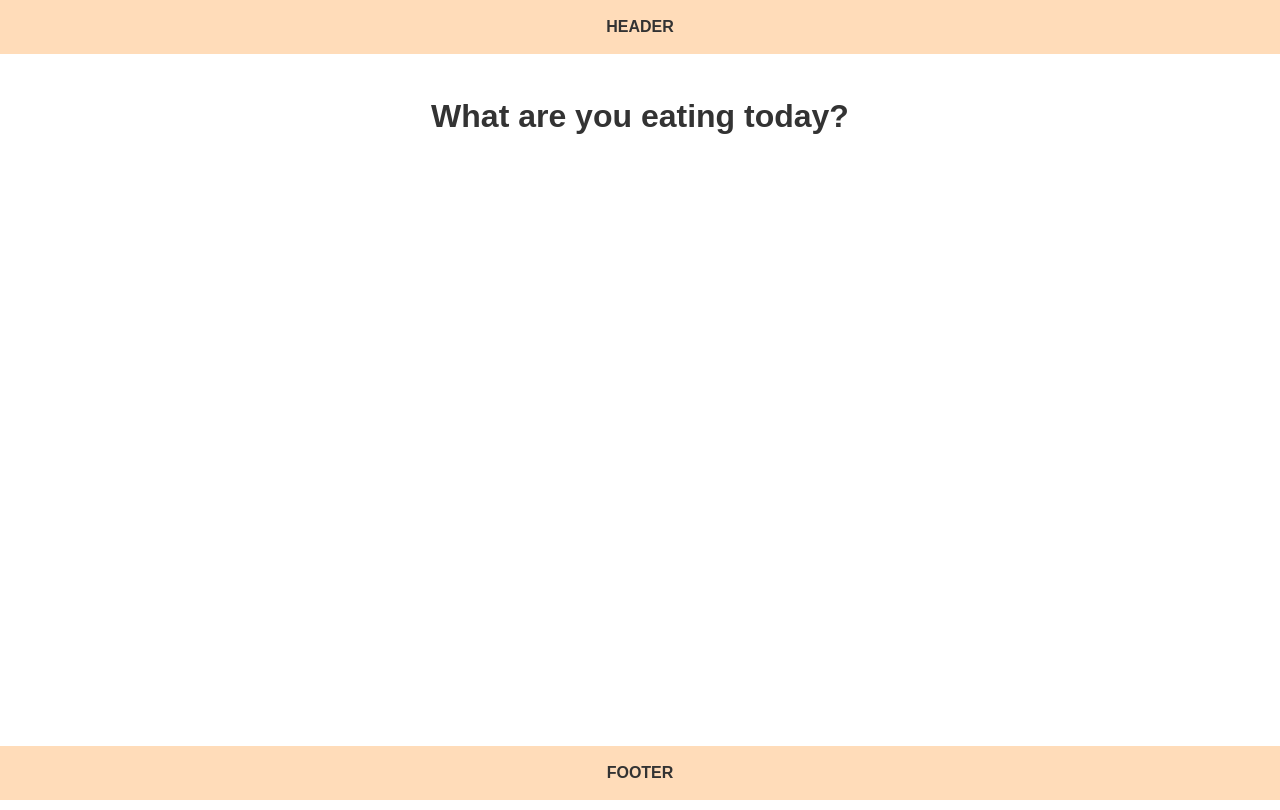
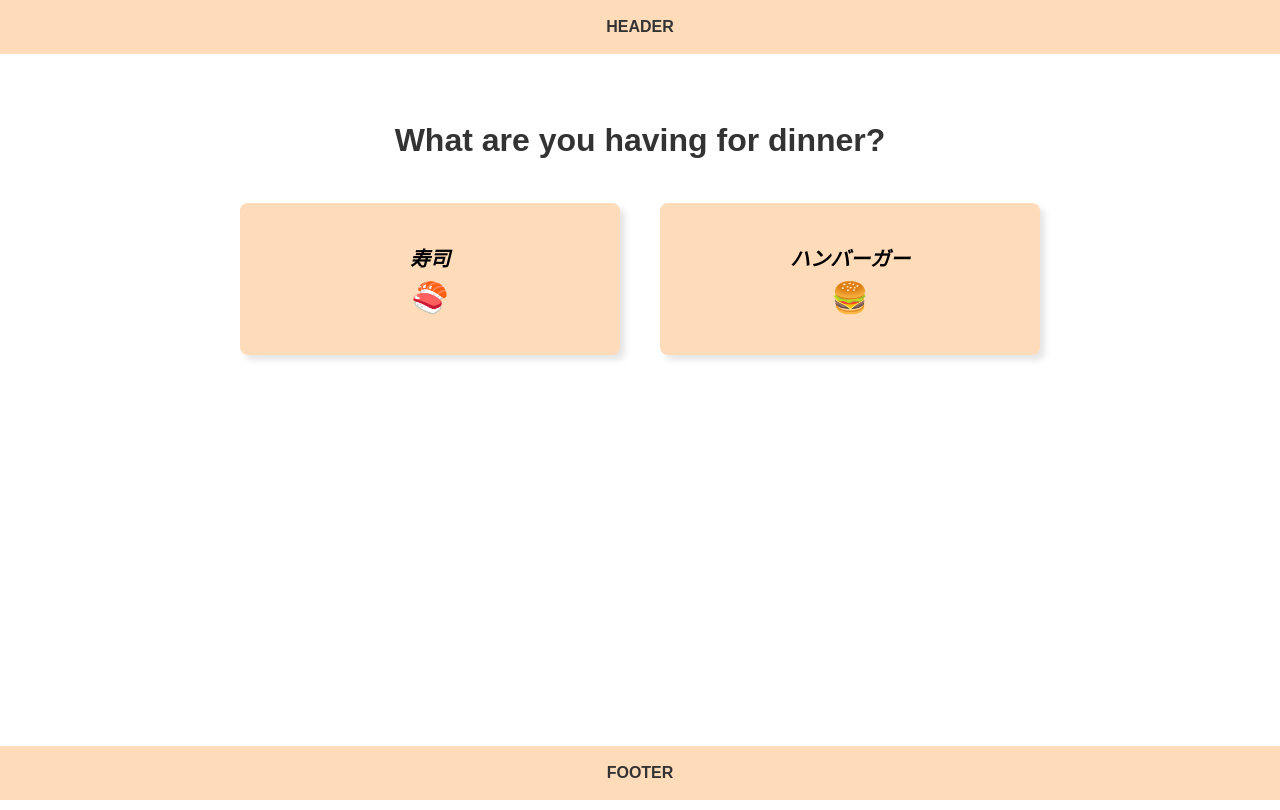
Before and after one commit to sogo-0910/vue-practice, a Vue app: page / in a window 1280 px wide. Built offline with nearby package versions, Linux system fonts and the light colour scheme; the HTML template or start-up script is replaced by a standard one.

Commit message:
feat:簡易アプリ作成

```diff
--- a/src/App.vue
+++ b/src/App.vue
@@ -1,24 +1,53 @@
 <script setup lang="ts">
+  import { ref } from 'vue'
+  import type { Ref } from 'vue'
   import HeaderLayout from './layout/HeaderLayout.vue'
   import MainLayout from './layout/MainLayout.vue'
   import FooterLayout from './layout/FooterLayout.vue'
   import HeadingLevel1 from './components/HeadingLevel1.vue'
+  import CardLayout from './components/CardLayout.vue'
+  import CardItem from './components/CardItem.vue'
+  import { foodData } from './data/foodData'
+  import TextBase from './components/TextBase.vue'
+
+  const foodDataRef: Ref<{ name: string; emoji: string }[]> = ref(foodData)
+  const selectedFoodIndex: Ref<number> = ref(0)
+  const NewFoodIndex: Ref<number> = ref(1)
+
+  const handleClickSelectedFood = (index: number) => {
+    if (index >= 0 && index < foodDataRef.value.length) {
+      selectedFoodIndex.value = index
+      NewFoodIndex.value++
+    }
+  }
 </script>
 
 <template>
   <HeaderLayout />
   <MainLayout>
-    <HeadingLevel1>What are you eating today?</HeadingLevel1>
+    <HeadingLevel1>What are you having for dinner?</HeadingLevel1>
+
+    <TextBase v-show="NewFoodIndex >= foodDataRef.length"
+      >The dinner you chose is {{ foodDataRef[selectedFoodIndex].name }}</TextBase
+    >
+
+    <CardLayout>
+      <CardItem
+        :is-button="NewFoodIndex < foodDataRef.length"
+        :name="foodDataRef[selectedFoodIndex].name"
+        :emoji="foodDataRef[selectedFoodIndex].emoji"
+        :is-centering="NewFoodIndex >= foodDataRef.length"
+        @click="handleClickSelectedFood(selectedFoodIndex)"
+      />
+
+      <CardItem
+        v-if="NewFoodIndex < foodDataRef.length"
+        :is-button="true"
+        :name="foodDataRef[NewFoodIndex].name"
+        :emoji="foodDataRef[NewFoodIndex].emoji"
+        @click="handleClickSelectedFood(NewFoodIndex)"
+      />
+    </CardLayout>
   </MainLayout>
   <FooterLayout />
 </template>
-
-<style scoped>
-  .div {
-    width: 100%;
-
-    hr {
-      margin: 40px 0;
-    }
-  }
-</style>
--- /dev/null
+++ b/src/components/CardItem.vue
@@ -0,0 +1,63 @@
+<script setup lang="ts">
+  const { isButton, name, emoji, isCentering } = defineProps({
+    isButton: {
+      type: Boolean,
+      default: false,
+    },
+    name: {
+      type: String,
+      required: true,
+    },
+    emoji: {
+      type: String,
+      required: true,
+    },
+    isCentering: {
+      type: Boolean,
+      default: false,
+    },
+  })
+</script>
+
+<template>
+  <component
+    :is="isButton ? 'button' : 'div'"
+    :type="isButton ? 'button' : undefined"
+    class="cardItem"
+    :class="{ 'cardItem--center': isCentering }"
+  >
+    <div class="name">
+      <em>{{ name }}</em>
+    </div>
+    <div class="emoji">{{ emoji }}</div>
+  </component>
+</template>
+
+<style scoped>
+  .cardItem {
+    width: 100%;
+    border-radius: 8px;
+    background-color: var(--COLOR-BACKGROUND-ORANGE);
+    padding: 40px 8px;
+    display: flex;
+    flex-direction: column;
+    gap: 8px;
+    align-items: center;
+    justify-content: center;
+    box-shadow: var(--BOX-SHADOW);
+  }
+
+  .cardItem--center {
+    @media (min-width: 768px) {
+      max-width: 400px;
+    }
+  }
+
+  .name {
+    font-size: 2rem;
+  }
+
+  .emoji {
+    font-size: 3rem;
+  }
+</style>
--- /dev/null
+++ b/src/components/CardLayout.vue
@@ -0,0 +1,22 @@
+<script setup lang="ts"></script>
+
+<template>
+  <div class="cardLayout">
+    <slot></slot>
+  </div>
+</template>
+
+<style scoped>
+  .cardLayout {
+    margin-top: var(--MARGIN-COMPONENTS-L);
+    margin-left: auto;
+    margin-right: auto;
+    display: flex;
+    gap: clamp(1.6rem, calc(-2.667rem + 5.556vw), 4rem);
+    max-width: 800px;
+
+    @media (min-width: 768px) {
+      justify-content: center;
+    }
+  }
+</style>
--- /dev/null
+++ b/src/components/TextBase.vue
@@ -0,0 +1,11 @@
+<template>
+  <p class="textBase"><slot></slot></p>
+</template>
+
+<style scoped>
+  .textBase {
+    font-size: 2.4rem;
+    text-align: center;
+    margin-top: var(--MARGIN-COMPONENTS-M);
+  }
+</style>
--- /dev/null
+++ b/src/data/foodData.ts
@@ -0,0 +1,18 @@
+export const foodData = [
+  { name: '寿司', emoji: '🍣' },
+  { name: 'ハンバーガー', emoji: '🍔' },
+  { name: '焼肉', emoji: '🥩' },
+  { name: '麺系', emoji: '🍜' },
+  { name: 'たこ焼き', emoji: '🐙' },
+  { name: 'おでん', emoji: '🍢' },
+  { name: '丼系', emoji: '🍚' },
+  { name: 'オムライス', emoji: '🥚' },
+  { name: 'イタリアン', emoji: '🇮🇹' },
+  { name: '中華料理', emoji: '🇨🇳' },
+  { name: 'とんかつ', emoji: '🐖' },
+  { name: '韓国料理', emoji: '🇰🇷' },
+  { name: 'カレー', emoji: '🍛' },
+  { name: '鍋系', emoji: '🍲' },
+  { name: '居酒屋', emoji: '🏮' },
+  { name: 'ファミレス', emoji: '🍽️' },
+]
--- a/src/layout/SectionLayout.vue
+++ b/src/layout/SectionLayout.vue
@@ -7,14 +7,10 @@
 <style scoped>
   .section {
     display: grid;
-    gap: 0 16px;
+    gap: 0 clamp(1.6rem, calc(-2.667rem + 5.556vw), 4rem);
     grid-column: 1 / 4;
     grid-template-columns: 1fr minmax(300px, 1200px) 1fr;
     margin-top: var(--MARGIN-SECTION);
-
-    @media (min-width: 768px) {
-      gap: 0 40px;
-    }
   }
 
   .inner {
--- a/src/styles/base.scss
+++ b/src/styles/base.scss
@@ -1,7 +1,10 @@
 /* color palette from <https://github.com/vuejs/theme> */
 :root {
   // MARGIN
-  --MARGIN-SECTION: 40px;
+  --MARGIN-SECTION: 64px;
+  --MARGIN-COMPONENTS-L: 40px;
+  --MARGIN-COMPONENTS-M: 24px;
+  --MARGIN-COMPONENTS-S: 8px;
 
   // FONT
   --FONT-GOTHIC: '游ゴシック', 'Yu Gothic', 'ヒラギノ角ゴ ProN W3', 'Hiragino Kaku Gothic ProN', sans-serif;
@@ -9,6 +12,9 @@
   // FONT-WEIGHT
   --FONT-WEIGHT-NORMAL: 400;
   --FONT-WEIGHT-BOLD: 700;
+
+  // BOX-SHADOW
+  --BOX-SHADOW: 5px 5px 6px #7d7d7d33;
 
   // FOREGROUND
   --COLOR-FOREGROUND-LIGHT: #fff;
```
